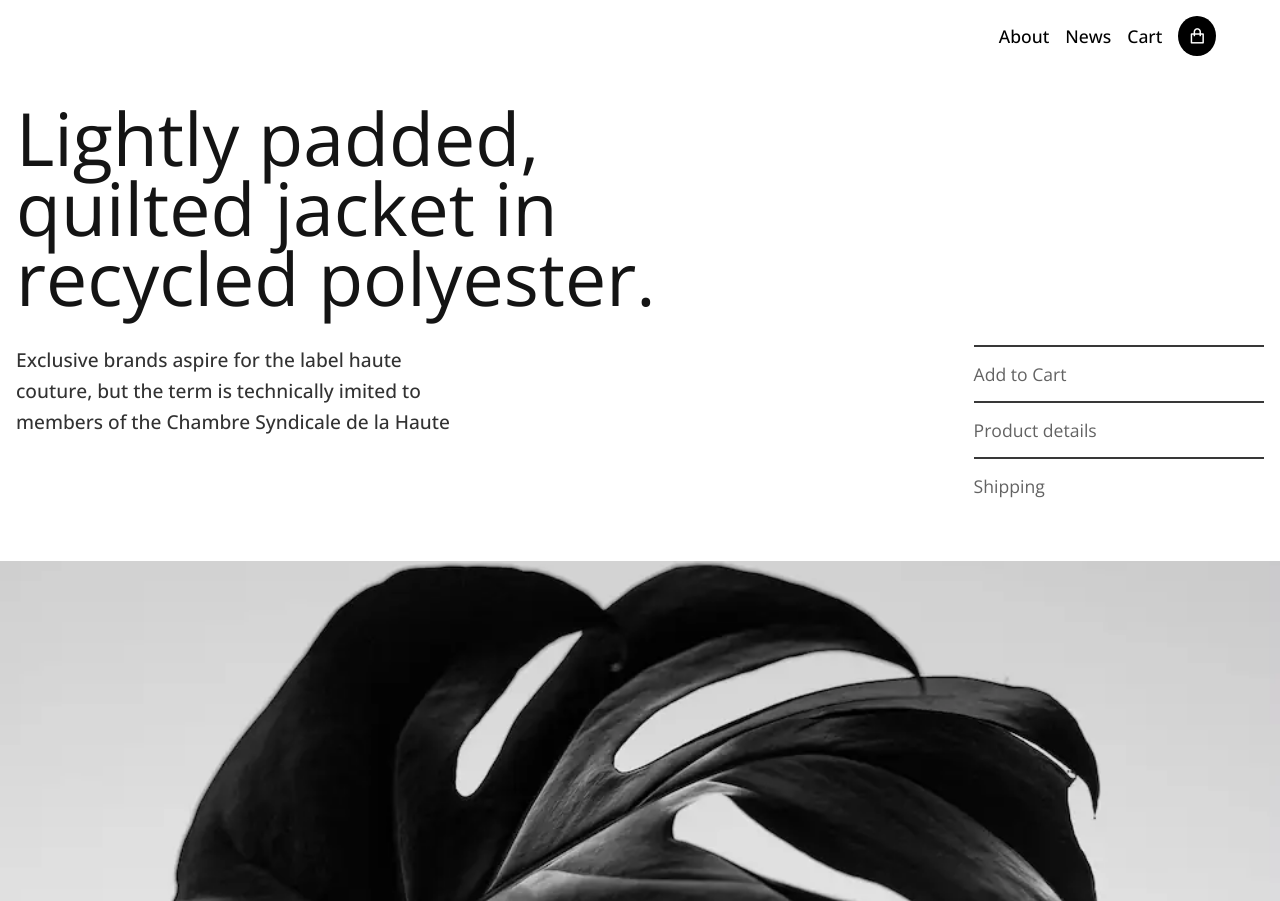
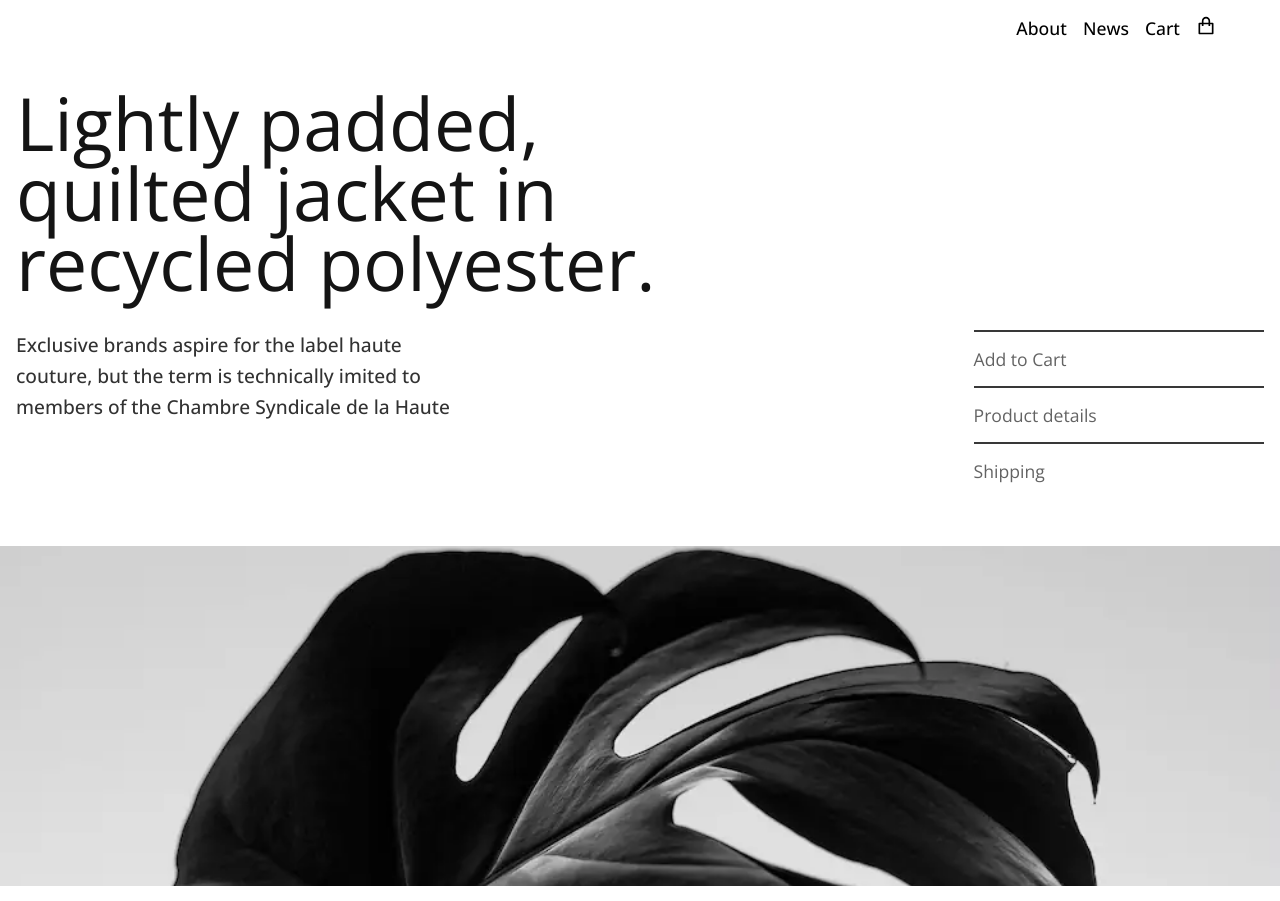
Before and after one commit to saurav-verma-01/01-Shop-Jacket, a website built with Vite: page index.html in a window 1280 px wide. Built offline with nearby package versions, Linux system fonts and the light colour scheme.

Commit message:
Finishing project

```diff
--- a/index.html
+++ b/index.html
@@ -20,18 +20,6 @@
     <!-- CSS Stylesheet -->
     <link rel="stylesheet" href="style.css" />
 
-    <!-- Remix Icon CDN -->
-    <!-- <link
-      href="https://cdn.jsdelivr.net/npm/remixicon@4.1.0/fonts/remixicon.css"
-      rel="stylesheet"
-    /> -->
-    <link
-      rel="preload"
-      href="https://cdn.jsdelivr.net/npm/remixicon@4.1.0/fonts/remixicon.css"
-      as="style"
-      onload="this.onload=null;this.rel='stylesheet'"
-    />
-
     <!-- Google Fonts -->
 
     <link rel="preload" href="https://fonts.googleapis.com" />
@@ -49,7 +37,20 @@
       <a href="#">About</a>
       <a href="#">News</a>
       <a href="#">Cart</a>
-      <i class="ri-shopping-bag-line"></i>
+
+      <a href="#" class="icon-container">
+        <svg
+          width="20"
+          height="20"
+          xmlns="http://www.w3.org/2000/svg"
+          viewBox="0 0 24 24"
+          fill="currentColor"
+        >
+          <path
+            d="M7.00488 7.99966V5.99966C7.00488 3.23824 9.24346 0.999664 12.0049 0.999664C14.7663 0.999664 17.0049 3.23824 17.0049 5.99966V7.99966H20.0049C20.5572 7.99966 21.0049 8.44738 21.0049 8.99966V20.9997C21.0049 21.5519 20.5572 21.9997 20.0049 21.9997H4.00488C3.4526 21.9997 3.00488 21.5519 3.00488 20.9997V8.99966C3.00488 8.44738 3.4526 7.99966 4.00488 7.99966H7.00488ZM7.00488 9.99966H5.00488V19.9997H19.0049V9.99966H17.0049V11.9997H15.0049V9.99966H9.00488V11.9997H7.00488V9.99966ZM9.00488 7.99966H15.0049V5.99966C15.0049 4.34281 13.6617 2.99966 12.0049 2.99966C10.348 2.99966 9.00488 4.34281 9.00488 5.99966V7.99966Z"
+          ></path>
+        </svg>
+      </a>
     </nav>
     <main>
       <div class="container">
--- a/style.css
+++ b/style.css
@@ -8,6 +8,7 @@
 
 a {
   color: inherit;
+  display: inline-block;
   text-decoration: none;
 }
 body {
@@ -25,11 +26,10 @@ nav {
   padding: 1rem 4rem;
   display: flex;
   justify-content: flex-end;
-  align-items: center;
+
   gap: 1rem;
 }
-nav a,
-nav i {
+nav a:not(:last-child) {
   font-weight: 500;
   font-size: 0.85rem;
   font-size: clamp(0.85rem, 0.78rem + 0.4vw, 1.125rem);
@@ -38,17 +38,7 @@ nav a:is(:hover, :focus-visible) {
   text-decoration: underline;
   color: rgb(100, 100, 100);
 }
-nav i {
-  background-color: rgb(0, 0, 0);
-  color: rgb(255, 255, 255);
-  padding: 10px;
-  border-radius: 50%;
-  cursor: pointer;
-  transition: all 0.3s ease-in-out;
-}
-nav i:is(:hover, :focus-visible) {
-  background-color: rgb(80, 80, 80);
-}
+
 main {
   padding: 1rem;
 }
```
Also changed, not shown: arrow-right-up-line.svg (added), shopping-bag-line.svg (added).
